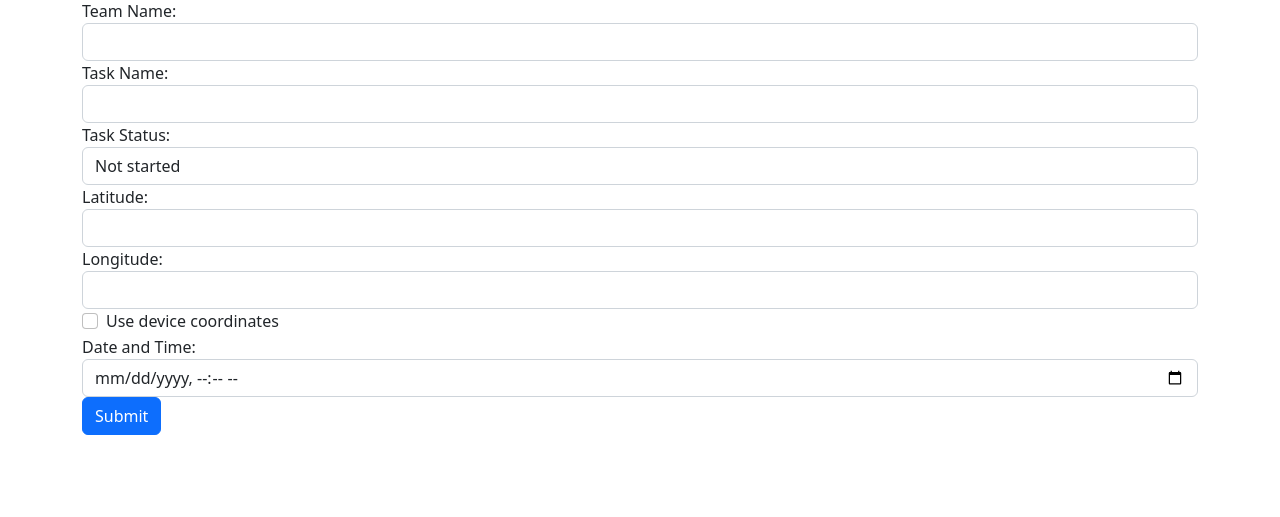
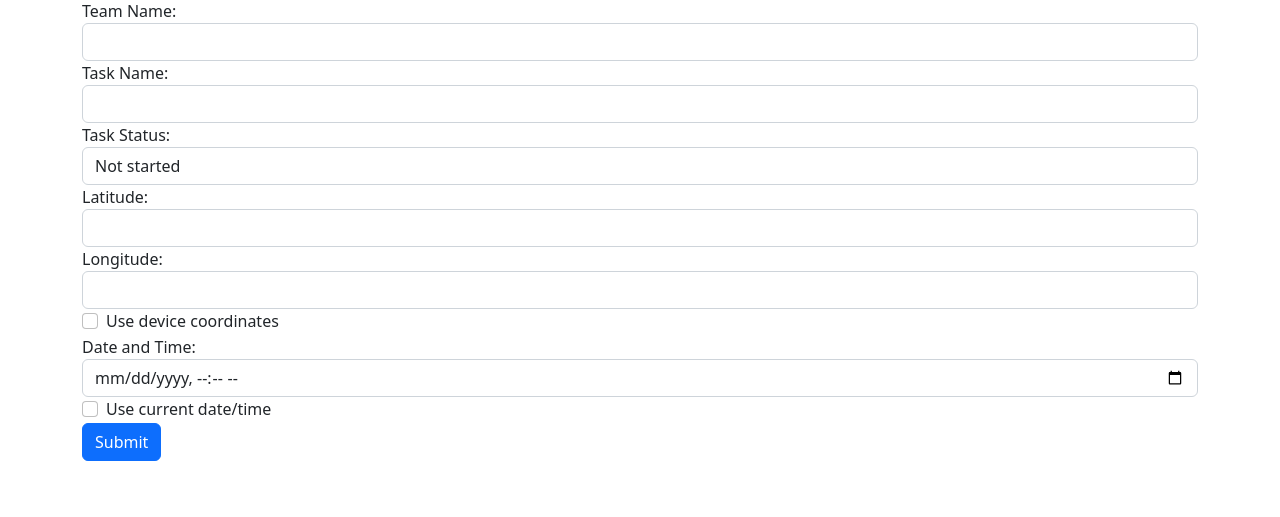
Before and after one commit to codekot/gis_project, a Flask app: page /field_teams in a window 1280 px wide. Shown: the part 72-589 px from the top of the page. Run offline with Flask 2, Linux system fonts and the light colour scheme.

Commit message:
Add coordinates and data/time handiling

```diff
--- /dev/null
+++ b/static/field_teams.js
@@ -0,0 +1,35 @@
+// Add Latitude Longitude if "Use divice coordinates" checked
+const useDeviceCoordinates = document.getElementById("use_device_coordinates");
+
+useDeviceCoordinates.addEventListener("change", function() {
+  if(this.checked) {
+    navigator.geolocation.getCurrentPosition(function(position) {
+      document.getElementById("lat").value = position.coords.latitude;
+      document.getElementById("long").value = position.coords.longitude;
+    });
+  }
+});
+document.getElementById("lat").addEventListener("change", (event) => {
+  useDeviceCoordinates.checked = false;
+});;
+document.getElementById("long").addEventListener("change", (event) => {
+  useDeviceCoordinates.checked = false;
+});;
+
+
+// Set current date/time if "Use current time" checked
+const useCurrentTime = document.getElementById("use_current_time");
+const datetimeInput = document.getElementById("datetime");
+
+useCurrentTime.addEventListener("change", function() {
+    if (useCurrentTime.checked) {
+        const currentDate = new Date();
+        datetimeInput.value = currentDate.toISOString().slice(0, -8);
+    } else {
+        datetimeInput.value = "";
+    }
+});
+
+datetimeInput.addEventListener("change", function() {
+    useCurrentTime.checked = false;
+});
--- a/templates/field_teams.html
+++ b/templates/field_teams.html
@@ -35,6 +35,10 @@
       <label for="datetime">Date and Time:</label>
       <input type="datetime-local" class="form-control" id="datetime" name="datetime">
     </div>
+    <div class="form-group form-check">
+      <input type="checkbox" class="form-check-input" id="use_current_time" name="use_current_time">
+      <label class="form-check-label" for="use_current_time">Use current date/time</label>
+    </div>
     <button type="submit" class="btn btn-primary">Submit</button>
   </form>
 </div>
```
